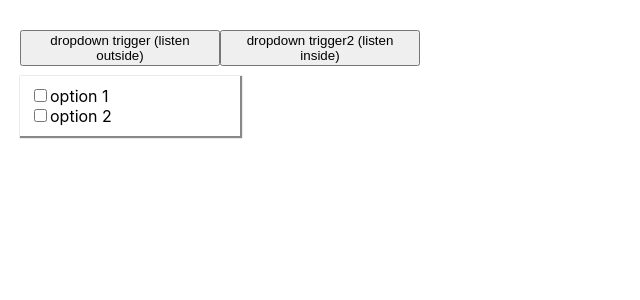
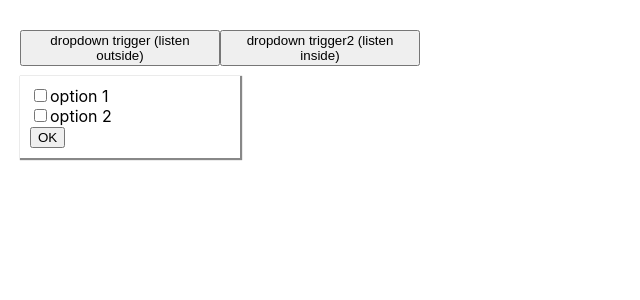
Before and after one commit to baurine/react-native-click-listener, a React (Create React App) app: page / in a window 1280 px wide. Both pictures are taken after a click on the button "dropdown trigger (listen outside)". Shown: the top 300 px of the page, without its empty margins (0-640 px from the left). Built offline with nearby package versions, Linux system fonts and the light colour scheme.

Commit message:
Dismiss the dropdown menu by clicking a part of elements inside the menu

```diff
--- a/src/DropdownPage.js
+++ b/src/DropdownPage.js
@@ -32,6 +32,9 @@ class DropdownPage extends Component {
                 <div>
                   <input type='checkbox'/><span>option 2</span>
                 </div>
+                <button onClick={()=>this.setState({dropdownVisible: false})}>
+                  OK
+                </button>
               </div>
             </NativeClickListener>
           }
```
Also changed, not shown: notes/12.gif (added), 1 other file (tests, documents, lock files or other folders).
